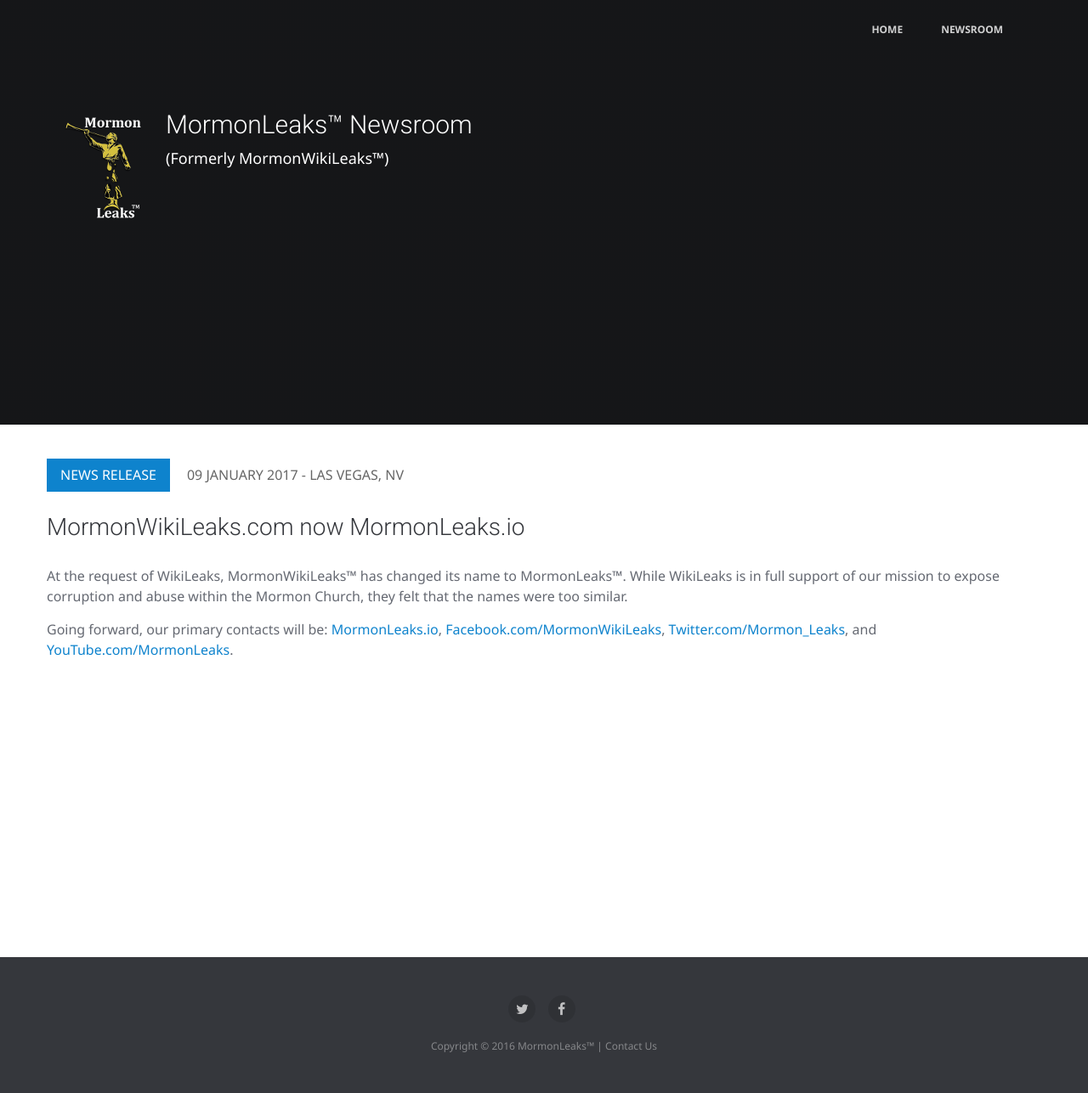
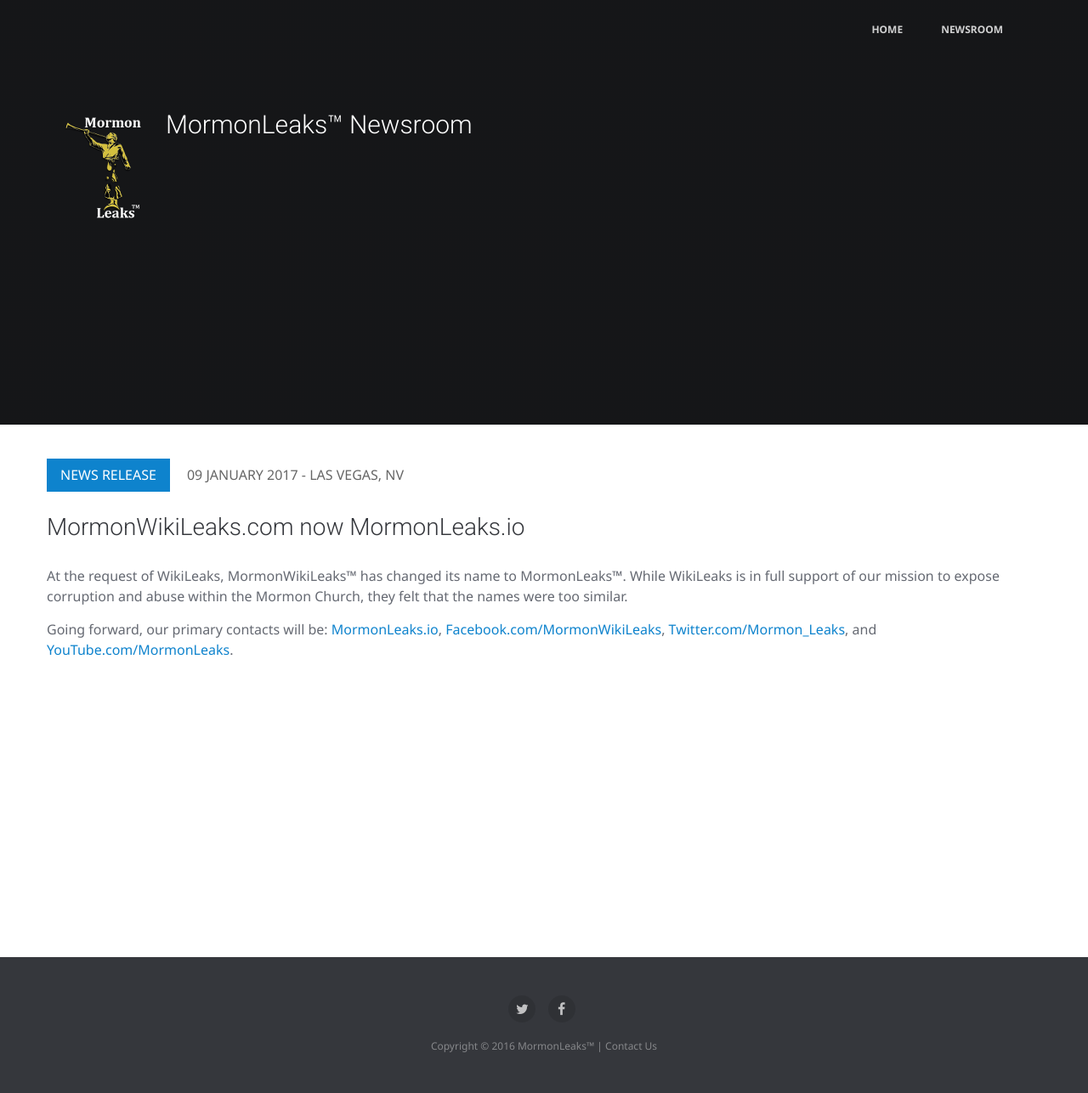
Before and after one commit to mormonessays/ml, a Jekyll site: the page built from _posts/en/2017/2017-01-09-mormonwikileaks-com-now-mormonleaks-io.md, in a window 1280 px wide. Shown: the whole page at 85% size. Built offline with Jekyll 4.4.1, drawn with Linux system fonts in a browser that asks for light colours.

Commit message:
Layout update for newsroom posts.

```diff
--- a/_layouts/news-post.html
+++ b/_layouts/news-post.html
@@ -40,7 +40,7 @@
                 </div>
                 <div class="pull-left">
                     <h2 class="">MormonLeaks&trade; Newsroom</h2>
-                    <p class="tagline">(Formerly MormonWikiLeaks&trade;)</p>
+                    <p class="tagline"></p>
                 </div>
                 <div class="clear"></div>
             </div>
```
